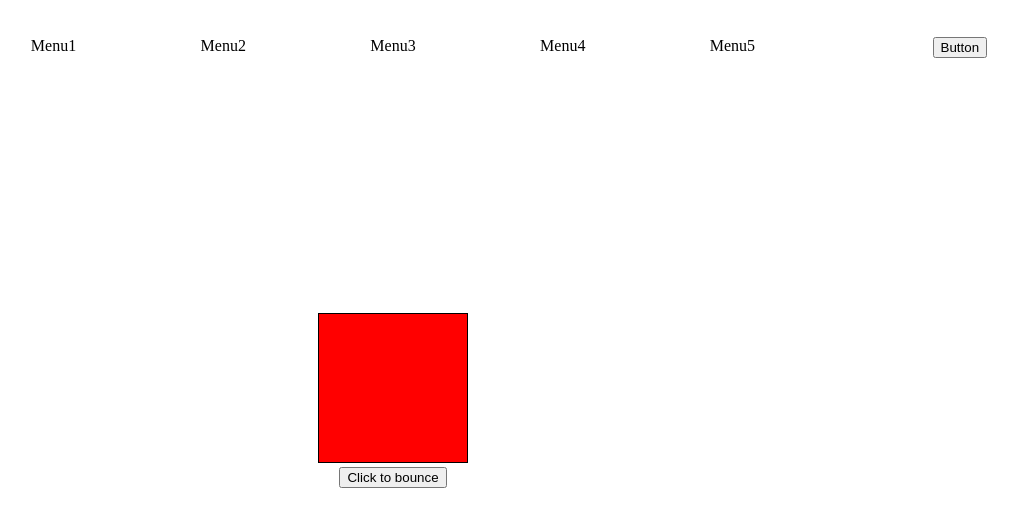
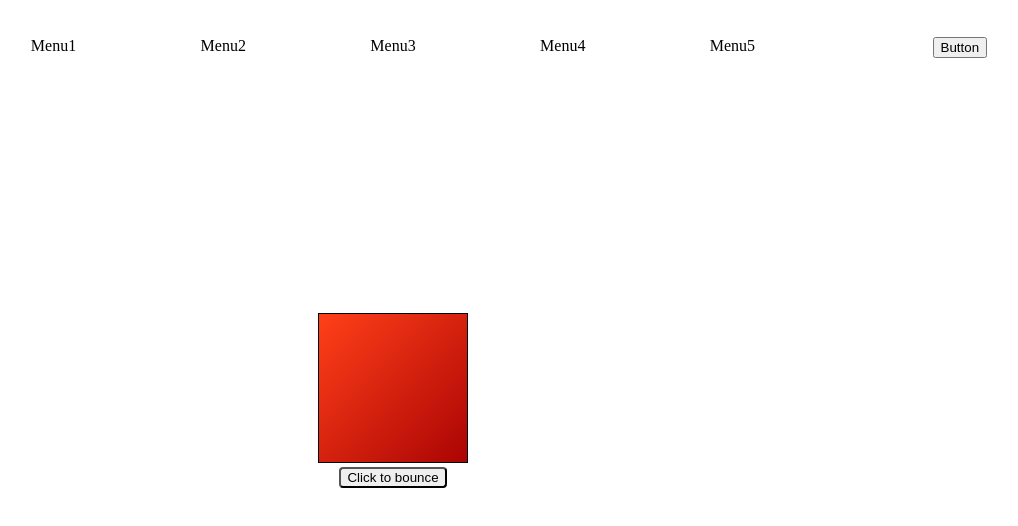
Before and after one commit to SancheCarlos/Test_Front-end, a plain HTML site: page index.html in a window 1280 px wide. Both pictures are taken after a click on the button "Click to bounce". Shown: the whole page, without its empty margins (247-1265 px from the left). Drawn offline with Linux system fonts and the light colour scheme.

Commit message:
specifications improvement

```diff
--- a/animations.js
+++ b/animations.js
@@ -1,5 +1,10 @@
-function vertical_bounce() {
-	var square = document.getElementById('square');
-	square.className = "";
-	square.className = "verticalbounce";
-}
+(function () {
+	document.getElementById('bounce').addEventListener("click", function () {
+		var square = document.getElementById('square');
+		square.className = "verticalbounce";
+		document.getElementsByClassName("verticalbounce")[0].addEventListener("animationend", function () {
+			var square = document.getElementById('square');
+			square.className = "";
+		});
+	});
+})();
--- a/index.html
+++ b/index.html
@@ -27,9 +27,9 @@
 		<button id="topbar-button">Button</button>
 	</div>
 	<div class="allcentered">
-			<div id="square" class="initialmove"></div>
-			<br />
-			<button id="bounce" onclick="vertical_bounce()">Click to bounce</button>
+		<div id="square" class="initialmove"></div>
+		<br />
+		<button id="bounce">Click to bounce</button>
 	</div>
 	<script type="text/javascript" src="animations.js"></script>
 </body>
--- a/styles.css
+++ b/styles.css
@@ -1,3 +1,6 @@
+html, body {
+	height: 100%;
+}
 .topbar {
 	padding: 0;
 }
@@ -71,6 +74,8 @@ ul.topbar > div > li {
 #square {
 	display: inline-block;
 	box-sizing: border-box;
+	background: linear-gradient(to bottom right, #FF4019, #AB0404);
+	border: 1px solid black;
 	width: 60%;
 	height: 60%;
 	margin: auto;
@@ -78,19 +83,20 @@ ul.topbar > div > li {
 }
 #bounce {
 	margin-bottom: 15%;
+	border-radius: 4px;
 }
 .initialmove {
 	box-sizing: border-box;
-	border: 1px solid black;
 	margin-left: auto;
 	margin-right: auto;
-	background-color: red;
 	position: relative;
 	animation-name: mymove;
 	animation-duration: 1s;
 	animation-iteration-count: 1;
 }
-.initialmove {animation-timing-function: linear;}
+.initialmove {
+	animation-timing-function: linear;
+}
 
 @keyframes mymove {
     from {left: -750px;}
@@ -103,17 +109,16 @@ ul.topbar > div > li {
 	border: 1px solid black;
 	margin-left: auto;
 	margin-right: auto;
-	background-color: red;
 	position: relative;
 	animation-name: mybounce;
 	animation-duration: 0.5s;
-	animation-iteration-count: 2;
+	animation-iteration-count: 3;
 }
 .verticalbounce {animation-timing-function: linear;}
 
 @keyframes mybounce {
     from {top: 0px;}
-    50% {top: -15px;}
+    50% {top: -25px;}
     to {top: 0px;}
 }
 .allcentered {
@@ -129,6 +134,3 @@ ul.topbar > div > li {
     margin: auto;
 	position: absolute;
 }
-html, body {
-	height: 100%;
-}
```
